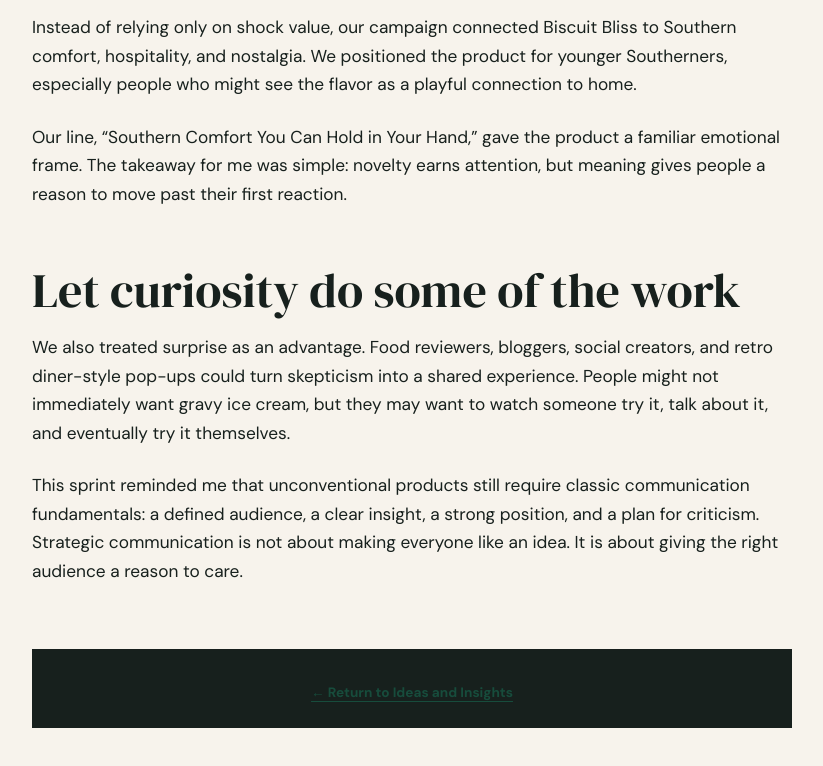
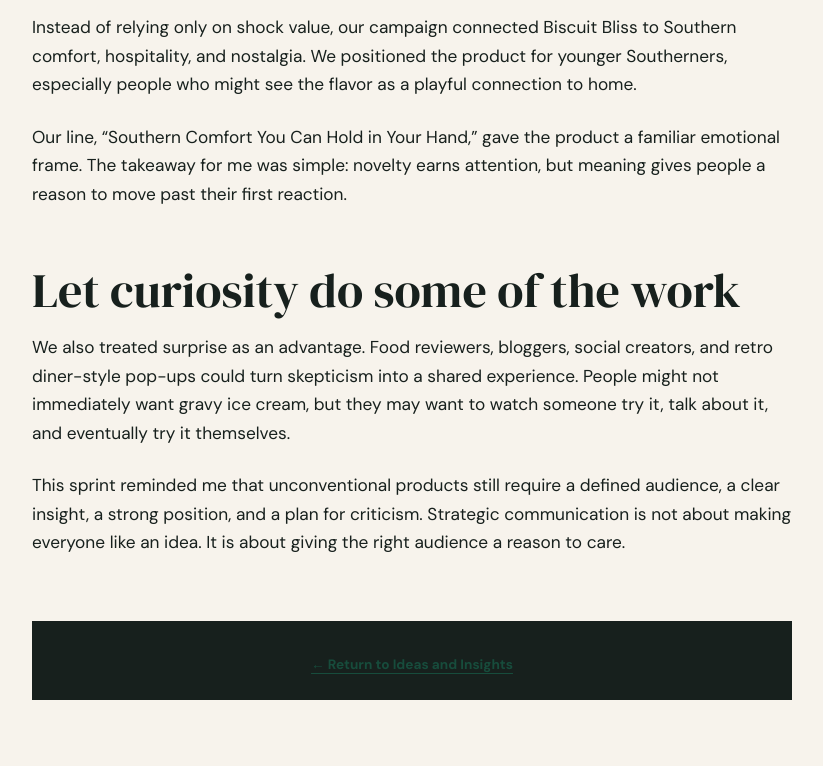
Before and after one commit to tobiaskhabie2026-IMC306/strategic-communications-portfolio, a plain HTML site: page unconventional-products.html in a window 1280 px wide. Shown: the part 1380-2146 px from the top of the page, without its empty margins (228-1051 px from the left). Drawn offline with Linux system fonts and the light colour scheme.

Commit message:
Update unconventional-products.html

```diff
--- a/unconventional-products.html
+++ b/unconventional-products.html
@@ -78,10 +78,9 @@
           </p>
 
           <p>
-            This sprint reminded me that unconventional products still require classic
-            communication fundamentals: a defined audience, a clear insight, a strong
-            position, and a plan for criticism. Strategic communication is not about
-            making everyone like an idea. It is about giving the right audience a reason
+            This sprint reminded me that unconventional products still require a defined audience,
+            a clear insight, a strong position, and a plan for criticism. Strategic communication is
+            not about making everyone like an idea. It is about giving the right audience a reason
             to care.
           </p>
         </div>
```
